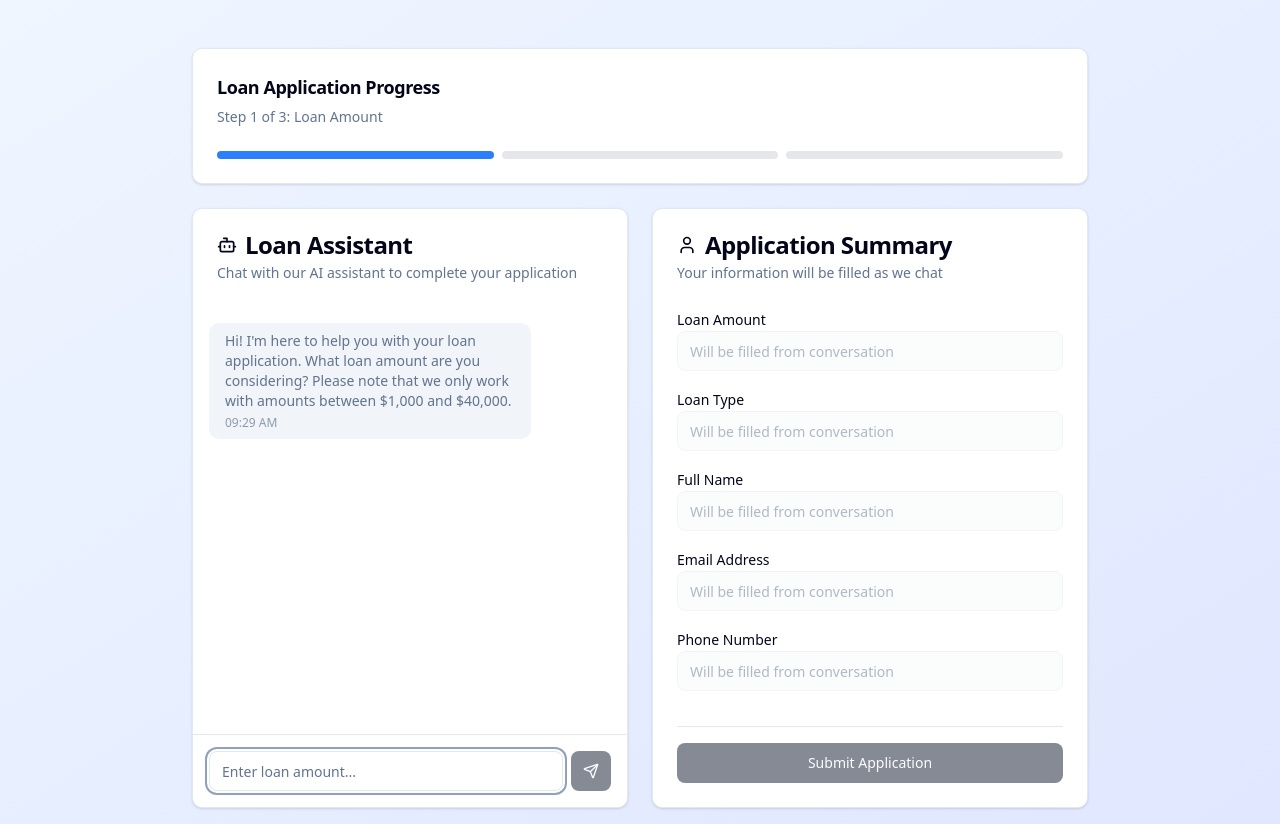
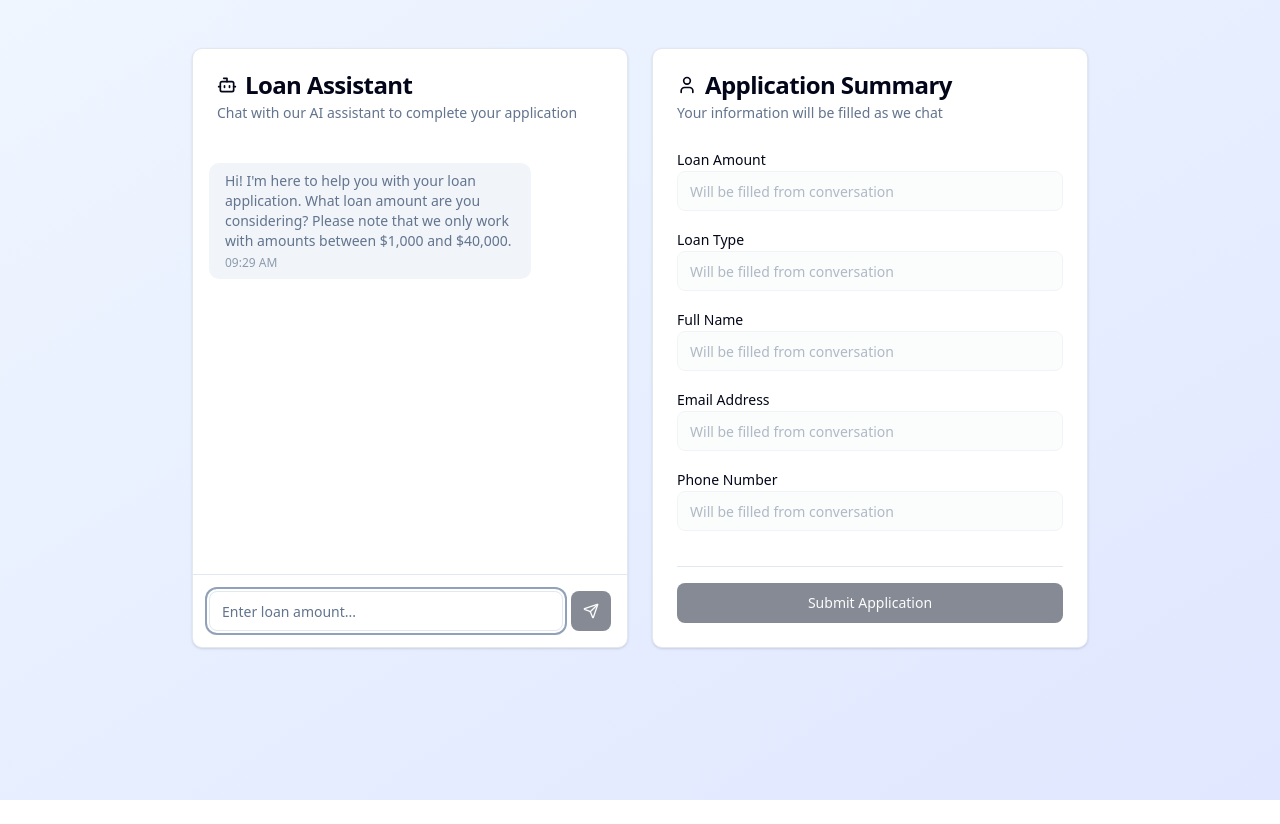
Before and after one commit to JPMurara/lead-acquisition-form, a Next.js app: page / in a window 1280 px wide. After the commit the page ends 800 px from the top, so only its background shows below. Built offline with nearby package versions, Linux system fonts and the light colour scheme.

Commit message:
rm progress bar
form progress bar removed - for simplicity

```diff
--- a/components/conversational-form.tsx
+++ b/components/conversational-form.tsx
@@ -81,7 +81,6 @@ export function ConversationalForm() {
       isTyping: false,
     }
   );
-
   const [isSubmitting, setIsSubmitting] = useState(false);
   const [isSubmitted, setIsSubmitted] = useState(false);
   const messagesEndRef = useRef<HTMLDivElement>(null);
@@ -127,11 +126,6 @@ export function ConversationalForm() {
 
   // Update the useEffect to also handle chatHistory updates
   useEffect(() => {
-    console.log(
-      "useEffect triggered with formData:",
-      conversationState.formData
-    );
-
     // Create a complete form data object including chat history
     const completeFormData = {
       ...conversationState.formData,
@@ -141,23 +135,17 @@ export function ConversationalForm() {
     };
 
     Object.entries(completeFormData).forEach(([field, value]) => {
-      console.log(`Processing field: ${field}, value: ${value}`);
-
       if (value !== undefined && value !== null && value !== "") {
-        console.log(`Setting field: ${field} to value: ${value}`);
         try {
           // Convert loanAmount to string for the form
           const formValue =
             field === "loanAmount" && typeof value === "number"
               ? value.toString()
-              : value;
+              : String(value);
           form.setFieldValue(field as keyof FormData, formValue);
-          console.log(`Successfully set ${field} to ${formValue}`);
         } catch (error) {
           console.error(`Error setting field ${field}:`, error);
         }
-      } else {
-        console.log(`Skipping field ${field} - value is falsy: ${value}`);
       }
     });
   }, [conversationState.formData, conversationState.messages]); // Add messages to dependency
@@ -242,12 +230,6 @@ export function ConversationalForm() {
     }
   };
 
-  const getStepProgress = () => {
-    const steps = ["loan_amount", "loan_type", "personal_details"];
-    const currentIndex = steps.indexOf(conversationState.currentStep);
-    return Math.max(0, currentIndex);
-  };
-
   const isFormComplete =
     conversationState.formData.name &&
     conversationState.formData.email &&
@@ -274,53 +256,6 @@ export function ConversationalForm() {
 
   return (
     <div className="w-full max-w-4xl mx-auto space-y-6">
-      {/* Progress Indicator */}
-      <Card>
-        <CardHeader>
-          <CardTitle className="text-lg">Loan Application Progress</CardTitle>
-          <CardDescription>
-            Step {getStepProgress() + 1} of 3:{" "}
-            {conversationState.currentStep === "loan_amount"
-              ? "Loan Amount"
-              : conversationState.currentStep === "loan_type"
-              ? "Loan Type"
-              : conversationState.currentStep === "personal_details"
-              ? "Personal Details"
-              : "Complete"}
-          </CardDescription>
-        </CardHeader>
-        <CardContent>
-          <div className="flex space-x-2">
-            {["loan_amount", "loan_type", "personal_details"].map(
-              (step, index) => {
-                const isCompleted =
-                  conversationState.formData[
-                    step === "loan_amount"
-                      ? "loanAmount"
-                      : step === "loan_type"
-                      ? "loanType"
-                      : "name"
-                  ];
-                const isCurrent = conversationState.currentStep === step;
-
-                return (
-                  <div
-                    key={step}
-                    className={`flex-1 h-2 rounded-full ${
-                      isCompleted
-                        ? "bg-green-500"
-                        : isCurrent
-                        ? "bg-blue-500"
-                        : "bg-gray-200"
-                    }`}
-                  />
-                );
-              }
-            )}
-          </div>
-        </CardContent>
-      </Card>
-
       <div className="grid grid-cols-1 lg:grid-cols-2 gap-6">
         {/* Chat Interface */}
         <Card className="h-[600px] flex flex-col">
@@ -352,7 +287,7 @@ export function ConversationalForm() {
             </div>
             <ChatInput
               onSendMessage={handleSendMessage}
-              disabled={conversationState.isTyping || isFormComplete}
+              disabled={conversationState.isTyping || !!isFormComplete}
               placeholder={
                 conversationState.currentStep === "loan_amount"
                   ? "Enter loan amount..."
--- a/lib/data-extraction.ts
+++ b/lib/data-extraction.ts
@@ -71,7 +71,6 @@ export const parseAIResponse = (
     aiResponse.includes("Email");
 
   if (isFinalConfirmation) {
-    console.log("Detected final confirmation template, extracting all data");
     return extractAllData(aiResponse);
   }
 
```
